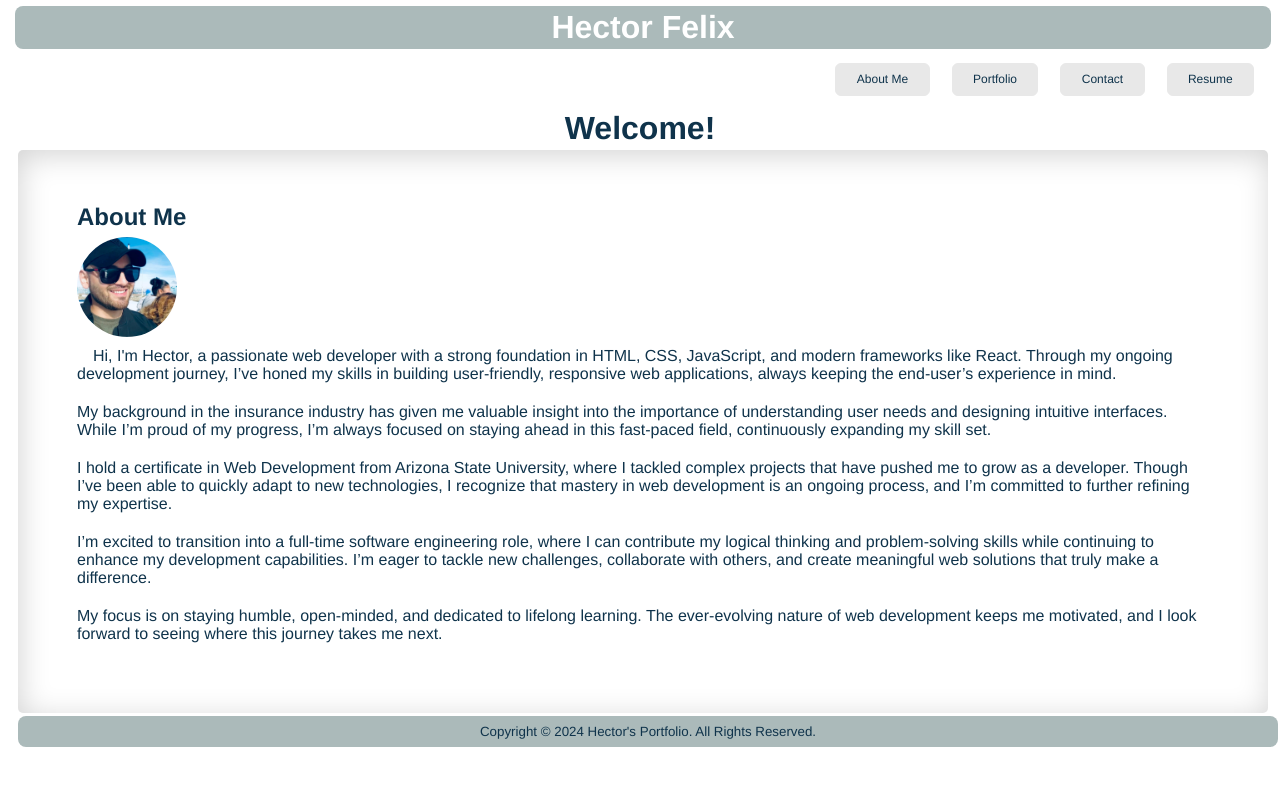
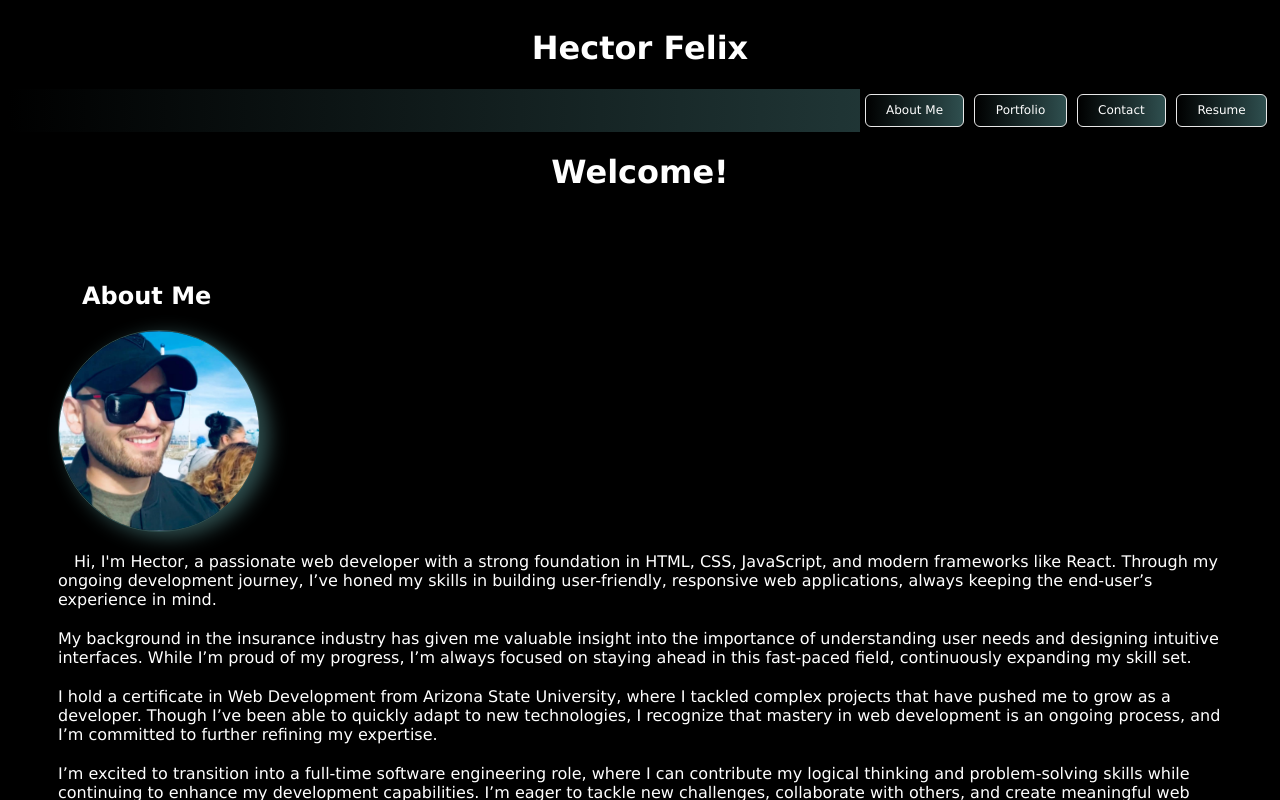
Before and after one commit to hfelix3/PortfolioH, a React (Vite) app: page / in a window 1280 px wide. Both pictures are taken after a click on the button "About Me". Shown: the top 800 px of the page. Built offline with nearby package versions, Linux system fonts and the light colour scheme.

Commit message:
css updates to portfolio

```diff
--- a/src/components/aboutme.jsx
+++ b/src/components/aboutme.jsx
@@ -2,7 +2,7 @@ function Aboutme() {
   return (
     <div>
       <section className="aboutMeDescription">
-      <h2>About Me</h2>
+      <h2 id= 'firstpi'>About Me</h2>
         <img className= "profilePic" src='src/assets/images/IMG_0654.JPG'/>
         <p id= 'firstpi'>
         Hi, I'm Hector, a passionate web developer with a strong foundation in HTML, CSS, JavaScript, and modern frameworks like React. Through my ongoing development journey, I’ve honed my skills in building user-friendly, responsive web applications, always keeping the end-user’s experience in mind.
--- a/src/components/contact.jsx
+++ b/src/components/contact.jsx
@@ -21,7 +21,7 @@ function ContactH() {
 
   return (
     <div>
-      <h2 className="contactForm">Contact Me</h2>
+      <h2 className="title">Contact Me</h2>
       <section className='links'>
         <a href="https://github.com/hfelix3">
           <button id="clickable" type="button">
--- a/src/components/portfolio.jsx
+++ b/src/components/portfolio.jsx
@@ -1,7 +1,7 @@
 function PortfolioH(prop) {
   return (
     <div>
-      <h2 className="portfolio">Portfolio</h2>
+      <h2 className="title">Portfolio</h2>
       <div className="portfolioImages">
         <section className="leftSide">
           <a href="https://github.com/hfelix3/svg-logo-generator"> {/*CHECK ON HAVING FUNCTIONING IMAGES TAKING YOU TO THE APP OR PAGE*/}
--- a/src/components/resume.jsx
+++ b/src/components/resume.jsx
@@ -1,7 +1,7 @@
 function ResumeH() {
   return (
 <>
-    <h2 className="resumeTitle">My Resume</h2>
+    <h2 className="title">My Resume</h2>
         <div className="Proficiencies">
           <section className="frontEnd">
             <h4>Front-end Proficiencies:</h4>
--- a/src/index.css
+++ b/src/index.css
@@ -1,23 +1,18 @@
 /* TODO:ADD STYLE */
 * {
-    /* background-color:black; */
-    font-family: helvetica;
-    color: #0F334B;
-    margin: 3px;
+    background-color:black;
+    font-family:Verdana, Geneva, Tahoma, sans-serif;
+    color: white;
 }
 
 .header {
-    width: 100%;    /* Ensure the section takes up the full width of the page */
-    background-color: #abbaba;
     display: flex;
     flex-direction: column;
     align-items: center;
-    border-radius: 0.5em;
 }
 
 .header h1 {
-    color: white;
-    text-align: left;
+
 }
 
 .nav {
@@ -25,6 +20,7 @@
     flex-direction: row;
     align-items: flex-end;
     justify-content: flex-end;
+    background: linear-gradient(to right, black, darkslategray);
 }
 
 button {
@@ -32,27 +28,21 @@ button {
     padding: 0.7em 1.7em;
     font-size: 12px;
     border-radius: 0.5em;
-    background: #e8e8e8;
     border: 1px solid #e8e8e8;
+    background: linear-gradient(to right, black, darkslategray);
 }
 
 #Welcome {
-    height: 100%;  /* Make sure the body and html take full height */
-    margin: 0;     /* Remove default margin */
     display: flex; /* Use Flexbox on the body */
     justify-content: center; /* Center horizontally */
     align-items: center; /* Center vertically */
 }
 
 .contentSection {
-    /* height: 73vh;  Make the section take up the full height of the viewport */
-    width: 100%;    /* Ensure the section takes up the full width of the page */
-    /* overflow: hidden;  Prevent any content from overflowing and showing scrollbars */
-    border-radius: 5px;
-    box-shadow: inset 2px 5px 30px lightgray;
+
 }
 
-.portfolio {
+.title {
     display: flex;
     flex-direction: column;
     align-items: center;
@@ -62,10 +52,12 @@ button {
     display: flex;
     justify-content: center;
     align-items: center;
+    padding: 20px;
 }
 
 .applications {
     border-radius: 1em;
+    border-color: darkslategray;
     margin: 0px;
 }
 
@@ -73,12 +65,14 @@ button {
     display: flex;
     flex-direction: column;
     align-items: center;
+    padding: 20px;
 }
 
 .rightSide {
     display: flex;
     flex-direction: column;
     align-items: center;
+    padding: 20px;
 }
 .contactForm {
     display: flex;
@@ -87,9 +81,11 @@ button {
 }
 
 .profilePic {
-    height: 100px;
-    width: 100px;
-    border-radius: 5em;
+    height: 200px;
+    width: 200px;
+    border-radius: 10em;
+    border: 1px solid darkslategray;
+    box-shadow: 9px 5px 19px darkslategray;
 }
 
 .aboutMeDescription {
@@ -110,11 +106,6 @@ p {
     width: 400px;
 }
 
-.resumeTitle {
-    display: flex;
-    flex-direction: column;
-    align-items: center;
-}
 
 .Proficiencies {
     display: flex;
@@ -136,7 +127,7 @@ p {
 }
 
 #clickable:hover {
-    color: blue;
+    color: darkslategray;
 }
 
 a {
@@ -152,13 +143,4 @@ a {
 
 footer {
     text-align: center;
-    background-color: #abbaba;
-    color: #000;
-    width: 100%;    /* Ensure the section takes up the full width of the page */
-    border-radius: 0.5em;
-    padding: 5px;
-    display: flex;
-    flex-direction: column;
-    align-items: center;
-    justify-content: center;
 }
```
